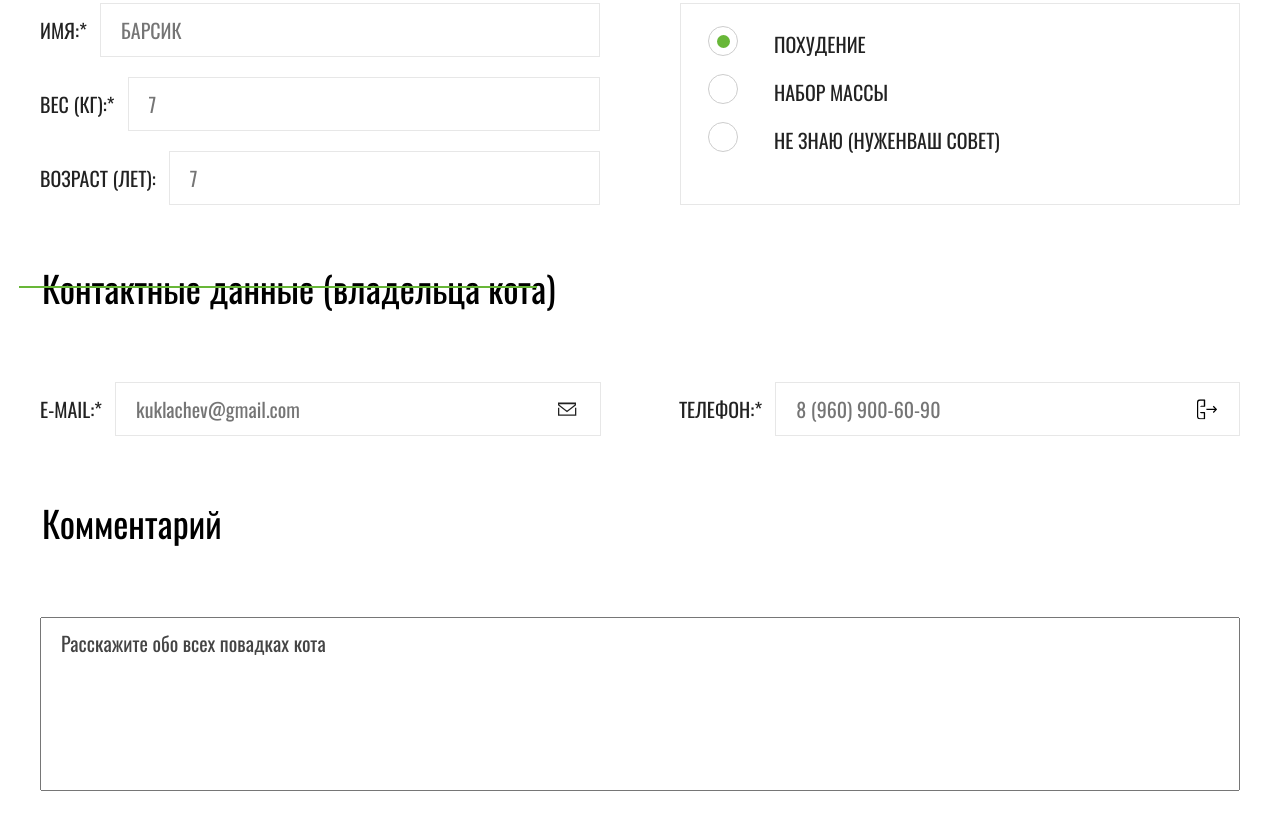
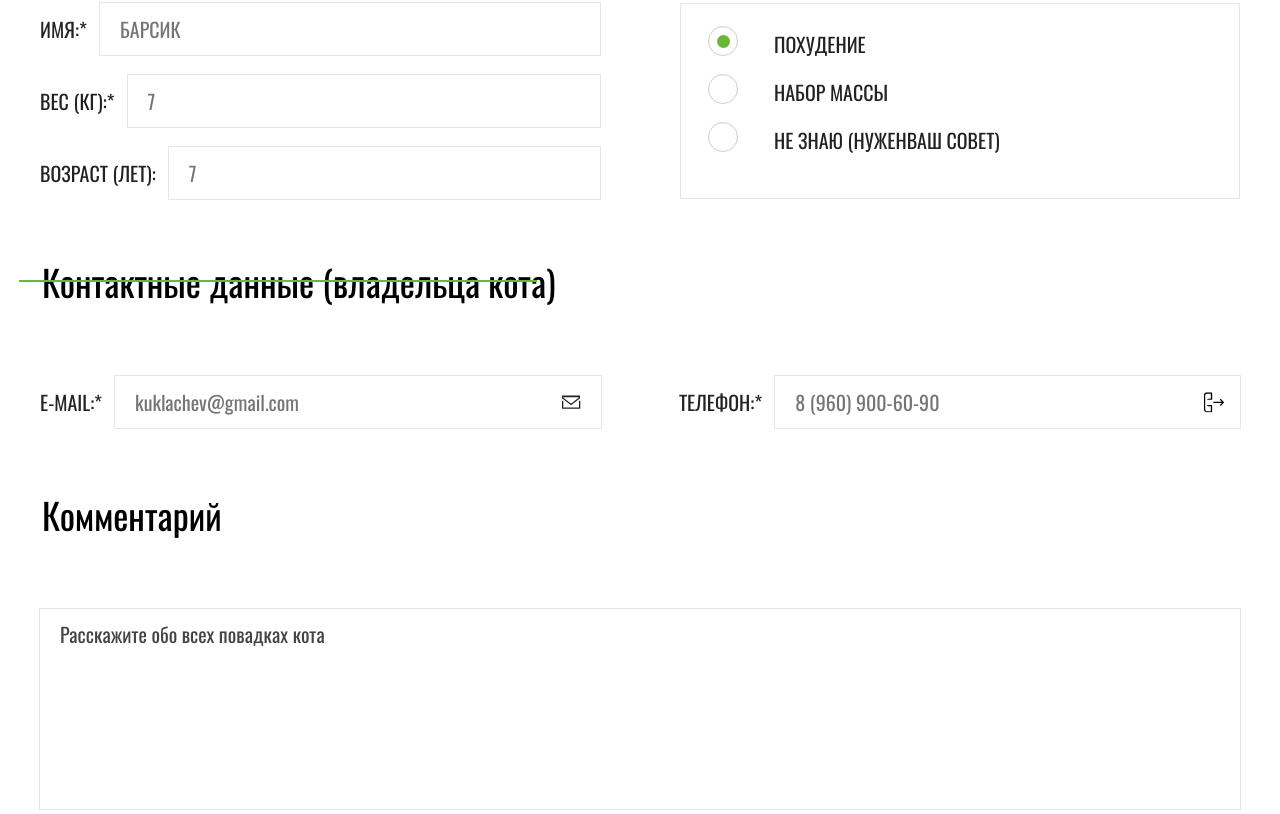
Before and after one commit to htmlacademy-adaptive/1481535-cat-energy-26, a website: page source/form.html in a window 1280 px wide. Shown: the part 406-1220 px from the top of the page. Drawn offline with nearby package versions, Linux system fonts and the light colour scheme; files that its build step writes are made by us from their sources.

Commit message:
при на ведении на поля border заменил на box-shadow, добавил класс has-error

```diff
--- a/source/form.html
+++ b/source/form.html
@@ -71,36 +71,52 @@
 
           <fieldset class="personal-form__fieldset personal-form__fieldset--program-selection">
             <label class="personal-form__radio-label-wrapper">
-              <input class="personal-form__radio-input form-radio visually-hidden" type="radio" name="program" value="weight-loss"
-                checked />
+              <input class="personal-form__radio-input form-radio visually-hidden" type="radio" name="program"
+                value="weight-loss" checked />
               <span class="personal-form__control-mark-radio"></span>
               <span class="personal-form__radio-label form-label">похудение</span>
             </label>
             <label class="personal-form__radio-label-wrapper">
-              <input class="personal-form__radio-input form-radio visually-hidden" type="radio" name="program" value="weight-gain" />
+              <input class="personal-form__radio-input form-radio visually-hidden" type="radio" name="program"
+                value="weight-gain" />
               <span class="personal-form__control-mark-radio"></span>
               <span class="personal-form__radio-label form-label">Набор массы</span>
             </label>
             <label class="personal-form__radio-label-wrapper">
-              <input class="personal-form__radio-input form-radio visually-hidden" type="radio" name="program" value="advice" />
+              <input class="personal-form__radio-input form-radio visually-hidden" type="radio" name="program"
+                value="advice" />
               <span class="personal-form__control-mark-radio"></span>
               <span class="personal-form__radio-label form-label">Не знаю (Нуженваш совет)</span>
             </label>
           </fieldset>
         </div>
-
+         <!-- Поля формы принимают цвет ошибки при добалении на поле класса has-error -->
         <fieldset class="personal-form__fieldset personal-form__fieldset--email">
           <legend class="personal-form__legend personal-form__legend--email">Контактные данные (владельца кота)</legend>
           <div class="personal-form__fieldset-wrapper">
             <label class="personal-form__text-label-wrapper personal-form__text-label-wrapper--email">
               <span class="personal-form__text-label form-label">E-mail:*</span>
-              <input class="personal-form__text-input personal-form__text-input--email form-input" type="email" name="email"
-                placeholder="kuklachev@gmail.com" />
+              <input class="personal-form__text-input personal-form__text-input--email form-input" type="email"
+                name="email" placeholder="kuklachev@gmail.com" />
+              <svg class="email-svg" aria-hidden="true" focusable="false" width="20" height="15" fill="none" xmlns="http://www.w3.org/2000/svg">
+                <path stroke="#222" stroke-width="1.3"
+                  d="M1.65 5.85v8M18.65 5.85v8M1 13.2h18M1 1.2h18M18.35 3.03 10 9.53l-8.35-6.5V1.5h16.7v1.53Z" /></svg>
             </label>
-            <label class="personal-form__text-label-wrapper">
+            <label class="personal-form__text-label-wrapper personal-form__text-label-wrapper--tel">
               <span class="personal-form__text-label form-label">Телефон:*</span>
               <input class="personal-form__text-input personal-form__text-input--tel form-input" type="tel" name="phone"
                 placeholder="8 (960) 900-60-90" />
+              <svg class="email-tel" aria-hidden="true" focusable="false" width="20" height="21" fill="none" xmlns="http://www.w3.org/2000/svg">
+                <g clip-path="url(#a)" fill="#000">
+                  <path
+                    d="M17.9 9.75H9.4v1.2h8.5l-2.1 2.11.9.9 3.1-3.1a.75.75 0 0 0 0-.9l-3.1-3.12-.9.9 2.1 2.01ZM8.1 19.79v-6.22a.65.65 0 0 0-.6-.6H3.1a1.23 1.23 0 0 0 1.2 1.2h2.5v5.02H3.1a1.78 1.78 0 0 1-1.9-1.71V3.43a1.78 1.78 0 0 1 1.7-1.8h3.9v5.01H4.4a1.22 1.22 0 0 0-1.2 1.2h4.4a.65.65 0 0 0 .6-.6V.92a.86.86 0 0 0-.7-.6H3.1A3 3 0 0 0 0 3.23v13.95a2.9 2.9 0 0 0 2.9 3.1h4.6a.5.5 0 0 0 .6-.5Z" />
+                </g>
+                <defs>
+                  <clipPath id="a">
+                    <path fill="#fff" transform="translate(0 .32)" d="M0 0h20v20.07H0z" />
+                  </clipPath>
+                </defs>
+              </svg>
             </label>
           </div>
         </fieldset>
@@ -115,13 +131,14 @@
           <legend class="personal-form__legend personal-form__legend--checkbox">Дополнительно</legend>
           <div class="personal-form__checkbox-wrapper">
             <label class="personal-form__checkbox-label-wrapper">
-              <input class="personal-form__checkbox visually-hidden" type="checkbox" name="additionally" value="sweetener" checked />
+              <input class="personal-form__checkbox visually-hidden" type="checkbox" name="additionally"
+                value="sweetener" checked />
               <span class="personal-form__control-mark"></span>
               <span class="personal-form__checkbox-label form-label">сахарозаменитель</span>
             </label>
             <label class="personal-form__checkbox-label-wrapper">
-              <input class="personal-form__checkbox visually-hidden" type="checkbox" name="additionally" value="drinking-water"
-                checked />
+              <input class="personal-form__checkbox visually-hidden" type="checkbox" name="additionally"
+                value="drinking-water" checked />
               <span class="personal-form__control-mark"></span>
               <span class="personal-form__checkbox-label form-label">питьевая вода</span>
             </label>
@@ -131,7 +148,8 @@
               <span class="personal-form__checkbox-label form-label">молоко</span>
             </label>
             <label class="personal-form__checkbox-label-wrapper">
-              <input class="personal-form__checkbox visually-hidden" type="checkbox" name="additionally" value="vitamins" checked />
+              <input class="personal-form__checkbox visually-hidden" type="checkbox" name="additionally"
+                value="vitamins" checked />
               <span class="personal-form__control-mark"></span>
               <span class="personal-form__checkbox-label form-label">витамины</span>
             </label>
--- a/source/sass/blocks/personal-form.scss
+++ b/source/sass/blocks/personal-form.scss
@@ -76,11 +76,12 @@
   font-family: inherit;
 
   background-color: $color-white;
-  border: 1px solid $color-border-whisper;
+  border: none;
   outline-color: $color-charcoal;
+  box-shadow: 0 0 0 1px $color-border-whisper;
 
   @media (min-width: $vp-768) {
-    padding: 11px 18px;
+    padding: 10px 18px;
 
     font-size: 20px;
     line-height: 30px;
@@ -91,12 +92,31 @@
   }
 
   &:hover {
-    border-color: $color-very-light-grey;
+    box-shadow: 0 0 0 1px $color-very-light-grey;
   }
 
   &:focus,
   &:focus-visible {
-    border-color: $color-charcoal;
+    box-shadow: 0 0 0 2px $color-charcoal;
+  }
+
+  &:focus + svg path {
+    stroke: $color-apple;
+  }
+}
+
+.has-error {
+  outline-color: $color-light-coral;
+  box-shadow: 0 0 0 2px $color-light-coral;
+  &:hover,
+  &:focus,
+  &:active {
+    outline-color: $color-light-coral;
+    box-shadow: 0 0 0 2px $color-light-coral;
+  }
+
+  &:focus + svg path {
+    stroke: $color-light-coral;
   }
 }
 
@@ -105,16 +125,31 @@
   padding-right: 58px;
 }
 
-.personal-form__text-input--email {
-  background-image: url("../../img/mobile/icon-email.svg");
-  background-repeat: no-repeat;
-  background-position: 95% center;
+.personal-form__text-label-wrapper--email,
+.personal-form__text-label-wrapper--tel {
+  position: relative;
 }
 
-.personal-form__text-input--tel {
-  background-image: url("../../img/mobile/icon-phone.svg");
-  background-repeat: no-repeat;
-  background-position: 95% center;
+.email-svg {
+  position: absolute;
+  top: 16px;
+  right: 15px;
+
+  @media (min-width: $vp-768) {
+    top: 19px;
+    right: 20px;
+  }
+}
+
+.email-tel {
+  position: absolute;
+  top: 13px;
+  right: 13px;
+
+  @media (min-width: $vp-768) {
+    top: 16px;
+    right: 16px;
+  }
 }
 
 .personal-form__text-label-wrapper--email {
@@ -229,11 +264,34 @@
   min-height: 150px;
   padding: 10px 12px;
 
+  font-style: normal;
+  font-weight: 400;
+  font-size: 16px;
+  line-height: 18px;
+  font-family: $ff-oswald;
+  color: $color-charcoal;
+
+  border: none;
+  outline-color: $color-charcoal;
+  box-shadow: 0 0 0 1px $color-border-whisper;
+
   resize: none;
 
   @media (min-width: $vp-768) {
     min-height: 174px;
     padding: 10px 20px;
+
+    font-size: 20px;
+    line-height: 30px;
+  }
+
+  &:hover {
+    box-shadow: 0 0 0 1px $color-very-light-grey;
+  }
+
+  &:focus,
+  &:focus-visible {
+    box-shadow: 0 0 0 2px $color-charcoal;
   }
 }
 
--- a/source/sass/variables.scss
+++ b/source/sass/variables.scss
@@ -20,6 +20,7 @@ $color-gainsboro: #d9d9d9;
 $color-whisper-new: #e6e6e6;
 $color-border-whisper: #e7e7e7;
 $color-silver: #bababa;
+$color-light-coral: #FF8282;
 
 // Viewpirts
 // ---------------------------------------
```
